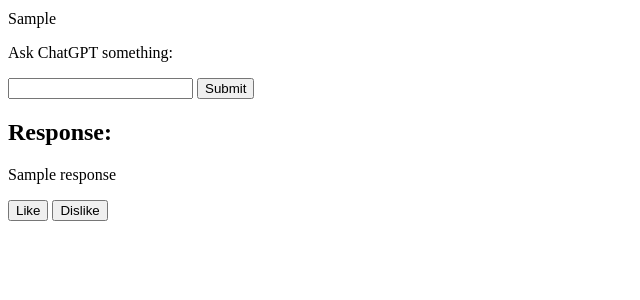
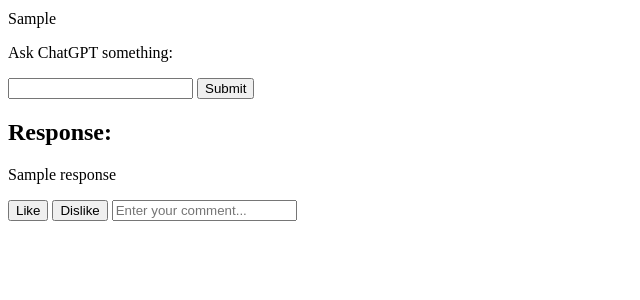
Before and after one commit to itbolt/echoserver, a Flask app: template templates/index.html in a window 1280 px wide. Shown: the part 192-492 px from the top of the page, without its empty margins (0-640 px from the left). Run offline with Flask 3, Linux system fonts and the light colour scheme; the template is opened without the code that fills it: most values are stand-ins (such as "Sample title", 1, 10 or a date in 2020).

Commit message:
added comments 1

```diff
--- a/templates/index.html
+++ b/templates/index.html
@@ -26,6 +26,7 @@
         <p>{{ response }}</p>
         <button id="likeButton">Like</button>
         <button id="dislikeButton">Dislike</button>
+        <input type="text" id="commentInput" placeholder="Enter your comment...">
 
         <script>
             document.getElementById("likeButton").addEventListener("click", function() {
@@ -42,13 +43,16 @@
 
             function sendFeedback(reaction) {
                 // Send the data to the server using the Fetch API
+
+                var comment = document.getElementById("commentInput").value;
                 fetch("/feedback", {
                     method: "POST",
                     headers: {
                         "Content-Type": "application/json"
                     },
                     body: JSON.stringify({
-                        "reaction": reaction
+                        "reaction": reaction,
+                        "comment": comment
                     })
                 })
                 .then(response => response.json())
```
